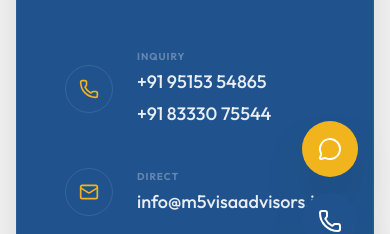
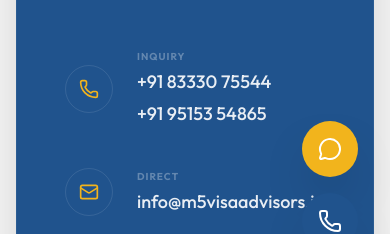
Before and after one commit to SuprajaDarapaneni/m5visa-advisors, a React (Vite) app: page /contact in a window 390 px wide. Shown: the part 563-797 px from the top of the page. Built offline with nearby package versions, Linux system fonts and the light colour scheme.

Commit message:
feat: Update contact phone numbers
Swaps the primary and secondary phone numbers across the ContactForm, Footer, and Hero components to reflect the new primary contact.

```diff
--- a/src/components/ContactForm.tsx
+++ b/src/components/ContactForm.tsx
@@ -49,10 +49,10 @@
                     <div className="text-[10px] font-bold uppercase tracking-widest text-white/30 mb-1">Inquiry</div>
                     <div className="flex flex-col space-y-1">
                       <div className="text-lg font-medium text-white/90 hover:text-accent transition-colors">
-                        <a href="tel:+919515354865">+91 95153 54865</a>
+                        <a href="tel:+918333075544">+91 83330 75544</a>
                       </div>
                       <div className="text-lg font-medium text-white/90 hover:text-accent transition-colors">
-                        <a href="tel:+918333075544">+91 83330 75544</a>
+                        <a href="tel:+919515354865">+91 95153 54865</a>
                       </div>
                     </div>
                   </div>
--- a/src/components/Footer.tsx
+++ b/src/components/Footer.tsx
@@ -114,8 +114,8 @@
               <li className="flex flex-col space-y-2">
                 <div className="text-white/40 text-[10px] font-bold uppercase tracking-widest">Phone Numbers</div>
                 <div className="flex flex-col space-y-1">
+                  <a href="tel:+918333075544" className="text-xs font-medium hover:text-accent transition-colors">+91 83330 75544</a>
                   <a href="tel:+919515354865" className="text-xs font-medium hover:text-accent transition-colors">+91 95153 54865</a>
-                  <a href="tel:+918333075544" className="text-xs font-medium hover:text-accent transition-colors">+91 83330 75544</a>
                 </div>
               </li>
               <li className="flex flex-col space-y-2">
--- a/src/components/Hero.tsx
+++ b/src/components/Hero.tsx
@@ -35,7 +35,7 @@
 
               <div className="flex flex-col sm:flex-row items-center space-y-4 sm:space-y-0 sm:space-x-4 mb-4">
                 <a
-                  href="https://wa.me/919515354865?text=Hello%2C%20I%20would%20like%20to%20book%20a%20free%20consultation%20with%20M5%20Visa%20Advisors."
+                  href="https://wa.me/918333075544?text=Hello%2C%20I%20would%20like%20to%20book%20a%20free%20consultation%20with%20M5%20Visa%20Advisors."
                   target="_blank"
                   rel="noopener noreferrer"
                   className="w-full sm:w-auto bg-brand text-white px-8 py-4 rounded-full font-bold text-lg hover:shadow-xl hover:shadow-brand/20 transition-all flex items-center justify-center group"
```
